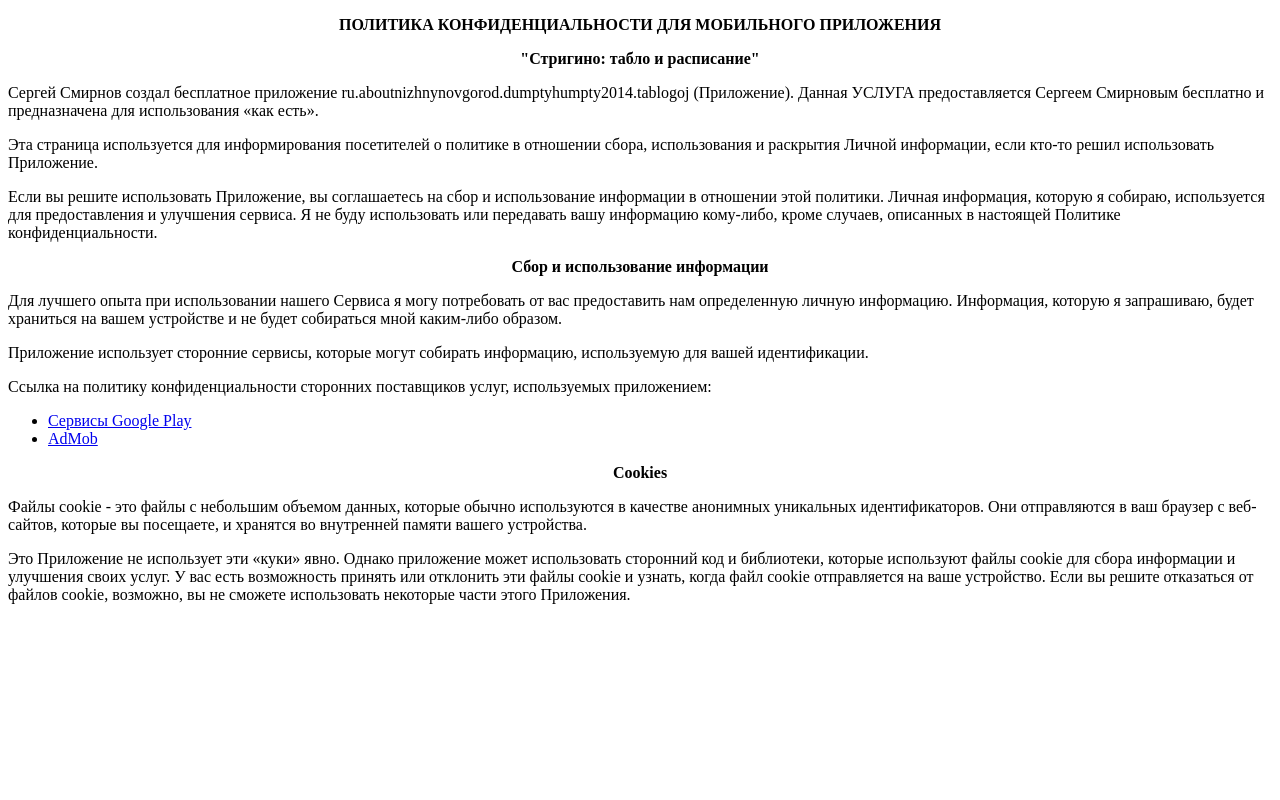
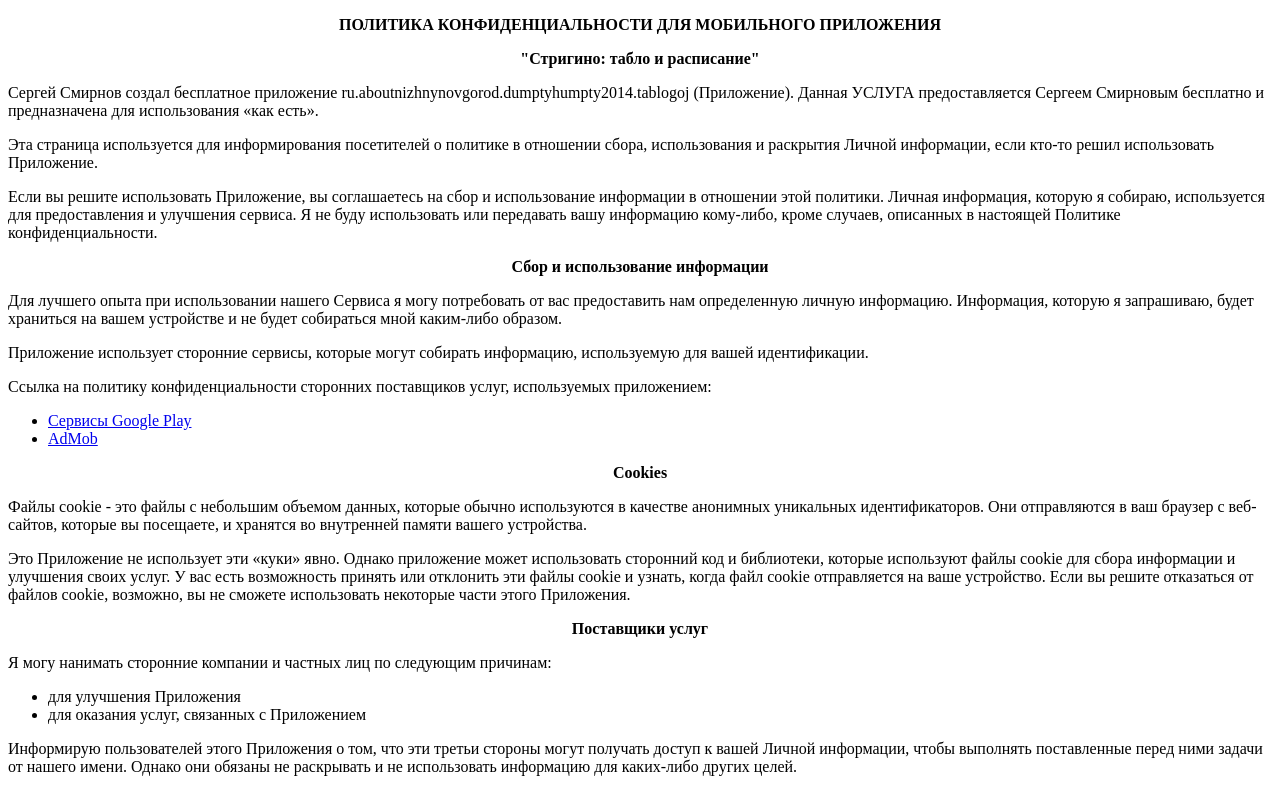
Before and after one commit to dumptyhumpty2014gmail/privacy_policy_app, a plain HTML site: page index.html in a window 1280 px wide. Drawn offline with Linux system fonts and the light colour scheme.

Commit message:
Update index.html

```diff
--- a/index.html
+++ b/index.html
@@ -23,7 +23,13 @@
    <p style="text-align: center;"><strong>Cookies</strong></p>
     <p>Файлы cookie - это файлы с небольшим объемом данных, которые обычно используются в качестве анонимных уникальных идентификаторов. Они отправляются в ваш браузер с веб-сайтов, которые вы посещаете, и хранятся во внутренней памяти вашего устройства.</p>
     <p>Это Приложение не использует эти «куки» явно. Однако приложение может использовать сторонний код и библиотеки, которые используют файлы cookie для сбора информации и улучшения своих услуг. У вас есть возможность принять или отклонить эти файлы cookie и узнать, когда файл cookie отправляется на ваше устройство. Если вы решите отказаться от файлов cookie, возможно, вы не сможете использовать некоторые части этого Приложения.</p>
-
-  </div>
+   <p style="text-align: center;"><strong>Поставщики услуг</strong></p>
+    <p>Я могу нанимать сторонние компании и частных лиц по следующим причинам:</p>
+     <ul>
+      <li>для улучшения Приложения</li>
+      <li>для оказания услуг, связанных с Приложением</li>
+  </ul>
+    <p>Информирую пользователей этого Приложения о том, что эти третьи стороны могут получать доступ к вашей Личной информации, чтобы выполнять поставленные перед ними задачи от нашего имени. Однако они обязаны не раскрывать и не использовать информацию для каких-либо других целей.</p>
+    </div>
   </body>
   </html>
```
